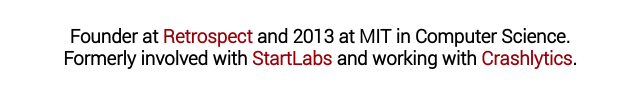
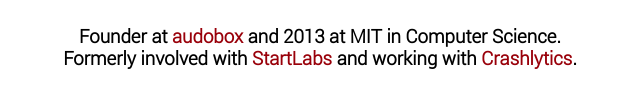
Before and after one commit to willwhitney/willwhitney.com, a website: page static/index.html in a window 1280 px wide. Shown: the part 448-556 px from the top of the page, without its empty margins (320-960 px from the left). Drawn offline with Linux system fonts and the light colour scheme; files that its build step writes are made by us from their sources; files whose address does not match are found by name; a web font is replaced by a local one.

Commit message:
update retrospect to audobox

```diff
--- a/static/index.html
+++ b/static/index.html
@@ -15,7 +15,7 @@
         <h1 id="name">Will Whitney</h1>
         <h2 id="subname" class="cursive">William Fairclough Whitney II</h2>
 
-        <h3 id="description">Founder at <a href="http://goretro.co/">Retrospect</a> and 2013 at MIT in Computer Science. <br /> Formerly involved with <a href="http://www.startlabs.org/">StartLabs</a> and working with <a href="http://crashlytics.com/">Crashlytics</a>.</h3>
+        <h3 id="description">Founder at <a href="http://audobox.com">audobox</a> and 2013 at MIT in Computer Science. <br /> Formerly involved with <a href="http://www.startlabs.org/">StartLabs</a> and working with <a href="http://crashlytics.com/">Crashlytics</a>.</h3>
 
         <a class="servicebox twitterbutton" href="https://twitter.com/wfwhitney">
             <span id="twittericon" class="icon"></span><h3 class="service" id="twitter">twitter</h3>
```
